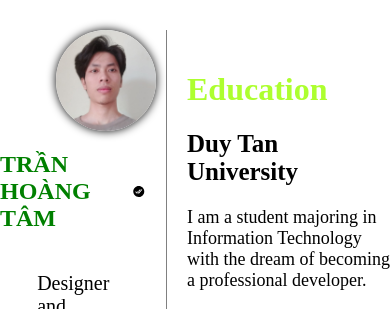
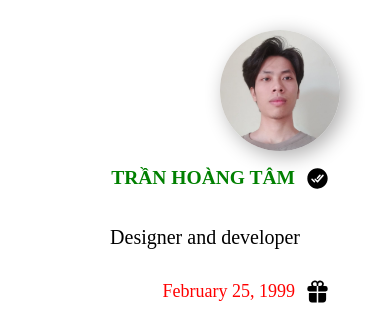
Before and after one commit to tranhtam/information, a plain HTML site: page index.html in a window 390 px wide. Shown: the top 309 px of the page. Drawn offline with nearby package versions, Linux system fonts and the light colour scheme.

Commit message:
responsive

```diff
--- a/index.css
+++ b/index.css
@@ -5,16 +5,16 @@ html, body{
 }
 .about-me{
     display: flex;
-    margin-top: 30px;
+    margin: 30px;
 }
 .info {
     height: 100%;
-    width: 40%;
+    margin-right: 20px;
 }
 .info img{
     width: 200px;
     border-radius: 100px;
-    box-shadow: 0px 0px 10px rgb(0, 0, 0);
+    box-shadow: 5px 5px 20px rgb(175, 174, 174);
     margin-left: auto;
     display: block;
 }
@@ -44,9 +44,8 @@ html, body{
 
 .study{
     height: 100%;
-    width: 60%;
+    width: 100%;
     border-left: 1px solid gray;
-    margin-left: 10px;
     padding: 20px;
 }
 .study-name h1{
@@ -159,11 +158,18 @@ html, body{
 }
 @media screen and (max-width: 475px){
     .info img{
-        width: 100px;
+        width: 120px;
     }
 }
-@media screen and (max-width: 230px){
-    .info img{
-        width: 50px;
+
+@media screen and (max-width: 768px) {
+    .about-me{
+        display: block;
+        font-size: 13px;
     }
 }
+@media screen and (max-width: 768px) {
+    .study{
+        border: none;
+    }
+}
```
